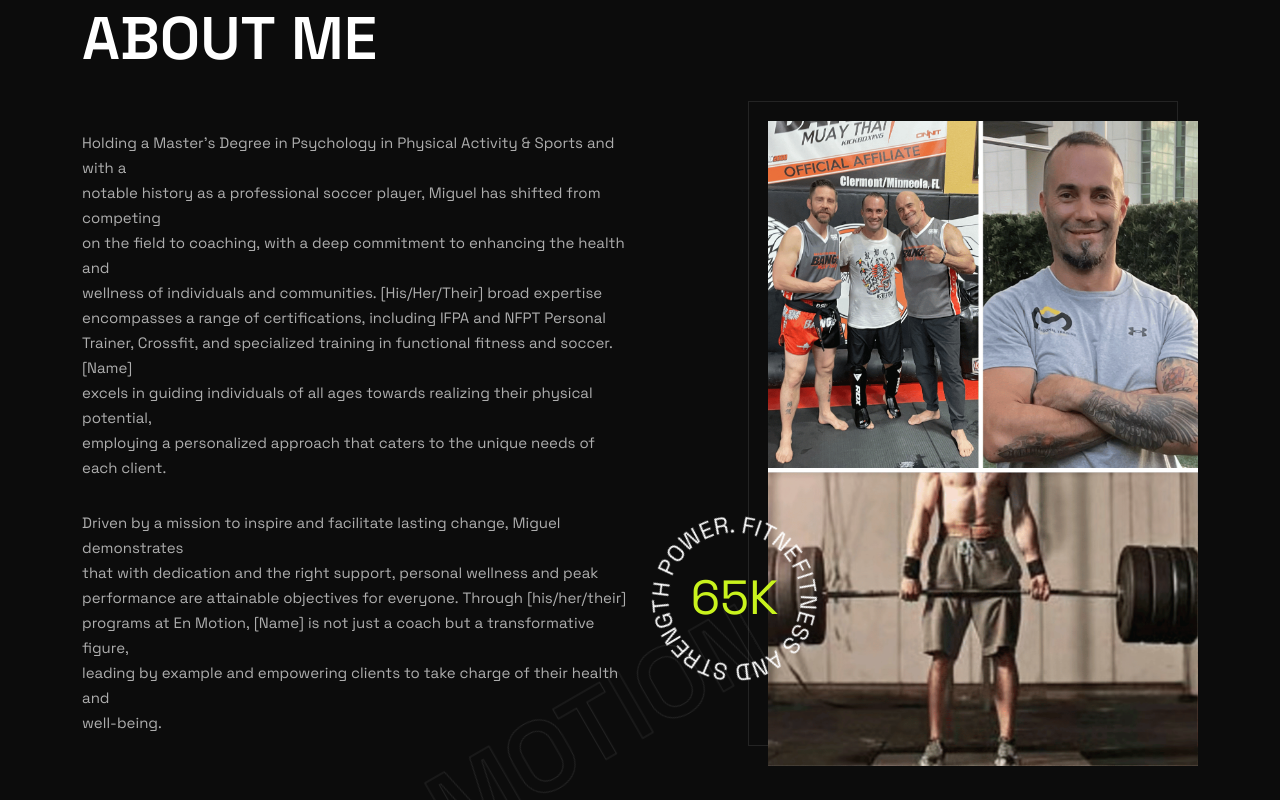
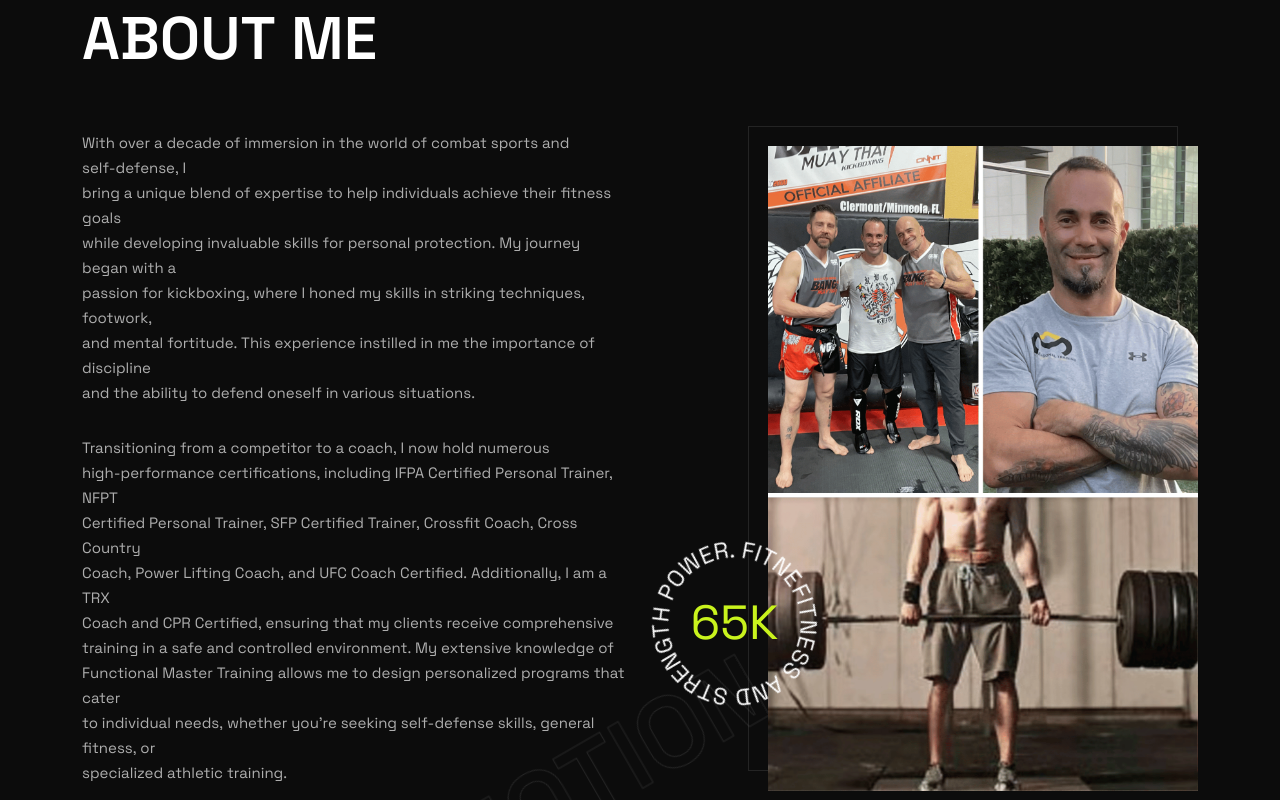
Before and after one commit to Cjrhodes/enmotion-dev, a Next.js app: page / in a window 1280 px wide. Shown: the part 1880-2680 px from the top of the page. Built offline with nearby package versions, Linux system fonts and the light colour scheme.

Commit message:
Updated about me

```diff
--- a/src/components/about/AboutSection3.tsx
+++ b/src/components/about/AboutSection3.tsx
@@ -33,10 +33,11 @@ const AboutSection3 = () => {
 
 
                 <CustomGsapTextSplitLine className="title-anim">
-                Holding a Master's Degree in Psychology in Physical Activity & Sports and with a notable history as a professional soccer player, Miguel has shifted from competing on the field to coaching, with a deep commitment to enhancing the health and wellness of individuals and communities. [His/Her/Their] broad expertise encompasses a range of certifications, including IFPA and NFPT Personal Trainer, Crossfit, and specialized training in functional fitness and soccer. [Name] excels in guiding individuals of all ages towards realizing their physical potential, employing a personalized approach that caters to the unique needs of each client.
+                With over a decade of immersion in the world of combat sports and self-defense, I bring a unique blend of expertise to help individuals achieve their fitness goals while developing invaluable skills for personal protection. My journey began with a passion for kickboxing, where I honed my skills in striking techniques, footwork, and mental fortitude. This experience instilled in me the importance of discipline and the ability to defend oneself in various situations.
+
                 </CustomGsapTextSplitLine>
                 <CustomGsapTextSplitLine>
-                Driven by a mission to inspire and facilitate lasting change, Miguel demonstrates that with dedication and the right support, personal wellness and peak performance are attainable objectives for everyone. Through [his/her/their] programs at En Motion, [Name] is not just a coach but a transformative figure, leading by example and empowering clients to take charge of their health and well-being.
+                Transitioning from a competitor to a coach, I now hold numerous high-performance certifications, including IFPA Certified Personal Trainer, NFPT Certified Personal Trainer, SFP Certified Trainer, Crossfit Coach, Cross Country Coach, Power Lifting Coach, and UFC Coach Certified. Additionally, I am a TRX Coach and CPR Certified, ensuring that my clients receive comprehensive training in a safe and controlled environment. My extensive knowledge of Functional Master Training allows me to design personalized programs that cater to individual needs, whether you're seeking self-defense skills, general fitness, or specialized athletic training.
                 </CustomGsapTextSplitLine>
                 <motion.div
                   className="btn-box fade_bottom"
--- a/src/components/form/ContactForm.tsx
+++ b/src/components/form/ContactForm.tsx
@@ -19,7 +19,7 @@ const ContactForm = () => {
           "Content-Type": "application/json",
         },
         body: JSON.stringify({
-          from: "chrisxrhodes@gmail.com",
+          from: "chrisxrhodes@enmotionfit.com",
           to: data.email,
           subject: `New message from ${data.fullName}`,
           html: `
@@ -33,10 +33,12 @@ const ContactForm = () => {
       });
 
       if (response.ok) {
+        console.log("Form submitted successfully!");
         toast.success("Form submitted successfully!");
         reset();
       } else {
         const errorData = await response.json();
+        console.error(errorData.message || "Failed to send email");
         throw new Error(errorData.message || "Failed to send email");
       }
     } catch (error) {
--- a/src/pages/api/route.ts
+++ b/src/pages/api/route.ts
@@ -7,7 +7,7 @@ export async function POST(req: Request) {
 
   try {
     await client.emails.send({
-      from: "chrisxrhodes.gmail.com",
+      from: "chrisxrhodes.enmotionfit.com",
       to: email,
       subject,
       html: message,
```
